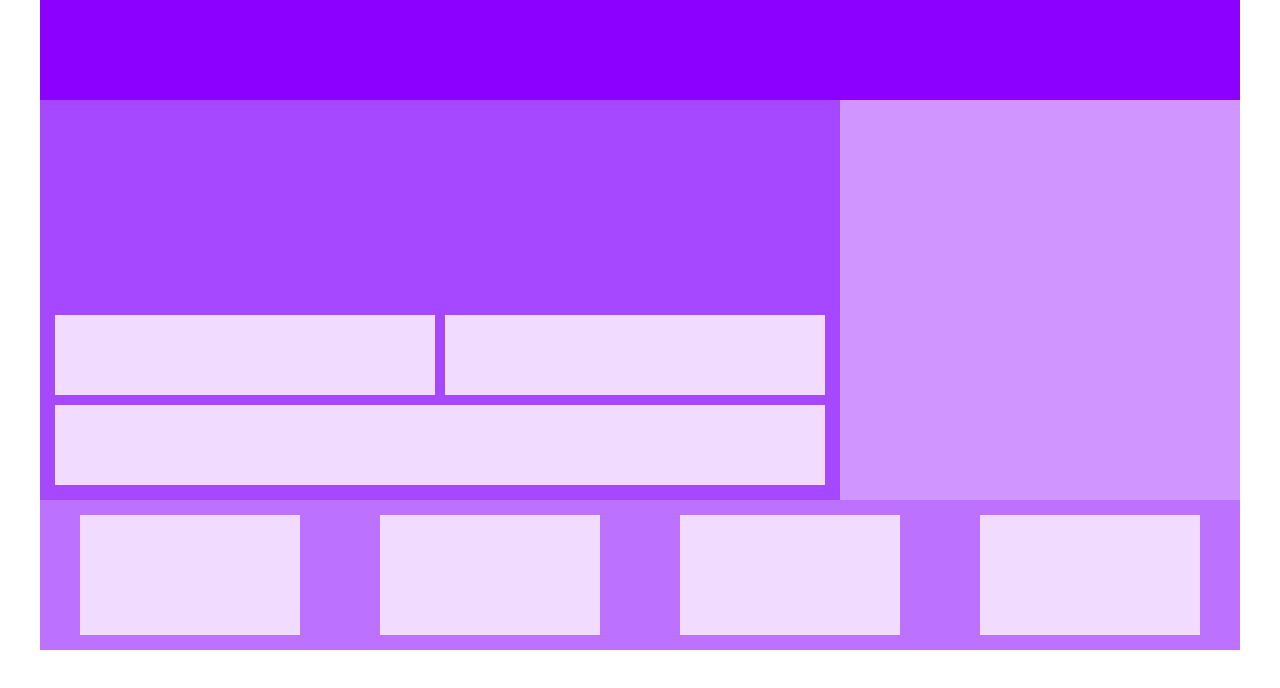
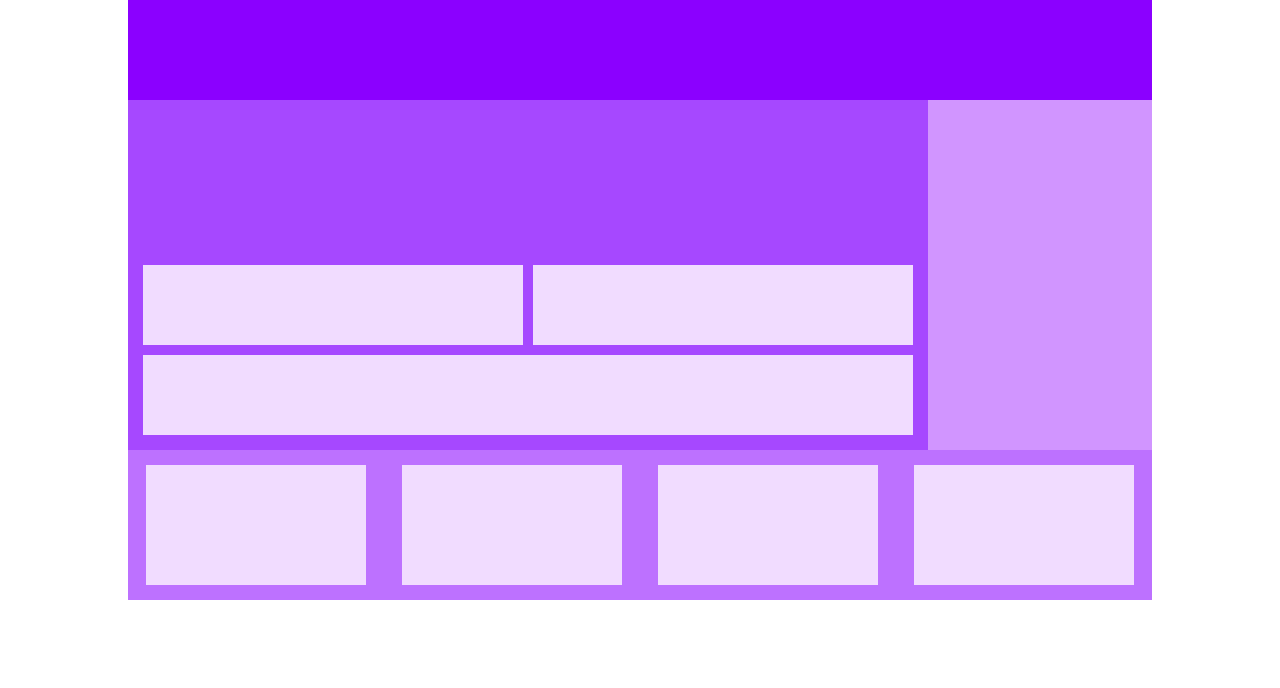
Before and after one commit to EkaterinaPashina/Week7exampleadaptive, a plain HTML site: page index.html in a window 1280 px wide. Drawn offline with Linux system fonts and the light colour scheme.

Commit message:
Middle result

```diff
--- a/styles/index.css
+++ b/styles/index.css
@@ -6,10 +6,12 @@
 
 .container {
     margin: 0 auto;
+    width: 1024px;
+    height: 600px;
 }
 
 .header {
-    width: 1200px;
+    width: 1024px;
     height: 100px;
     margin: 0 auto;
     background-color: #8b00ff;
@@ -18,15 +20,15 @@
 .container2{
     display: flex;
     flex-direction: row;
-    width: 1200px;
-    height: 400px;
+    width: 1024px;
+    height: 350px;
     margin: 0 auto;
 }
 
 .container3 {
     background-color: #a648ff;
     width: 800px;
-    height: 400px;
+    height: 350px;
     padding: 10px;
 
     display: flex;
@@ -51,19 +53,19 @@
 .content3 {
     background-color: #f1dcff;
     height: 80px;
-    width: 780px;
+    width: 790px;
     margin: 5px;
 }
 
 .sidebar {
     background-color: #d195ff;
-    width: 400px;
-    height: 400px;
+    width: 424px;
+    height: 350px;
 }
 
 .footer {
     background-color: #bd71ff;
-    width: 1200px;
+    width: 1024px;
     height: 150px;
     margin: 0 auto;
     display: flex;
```
